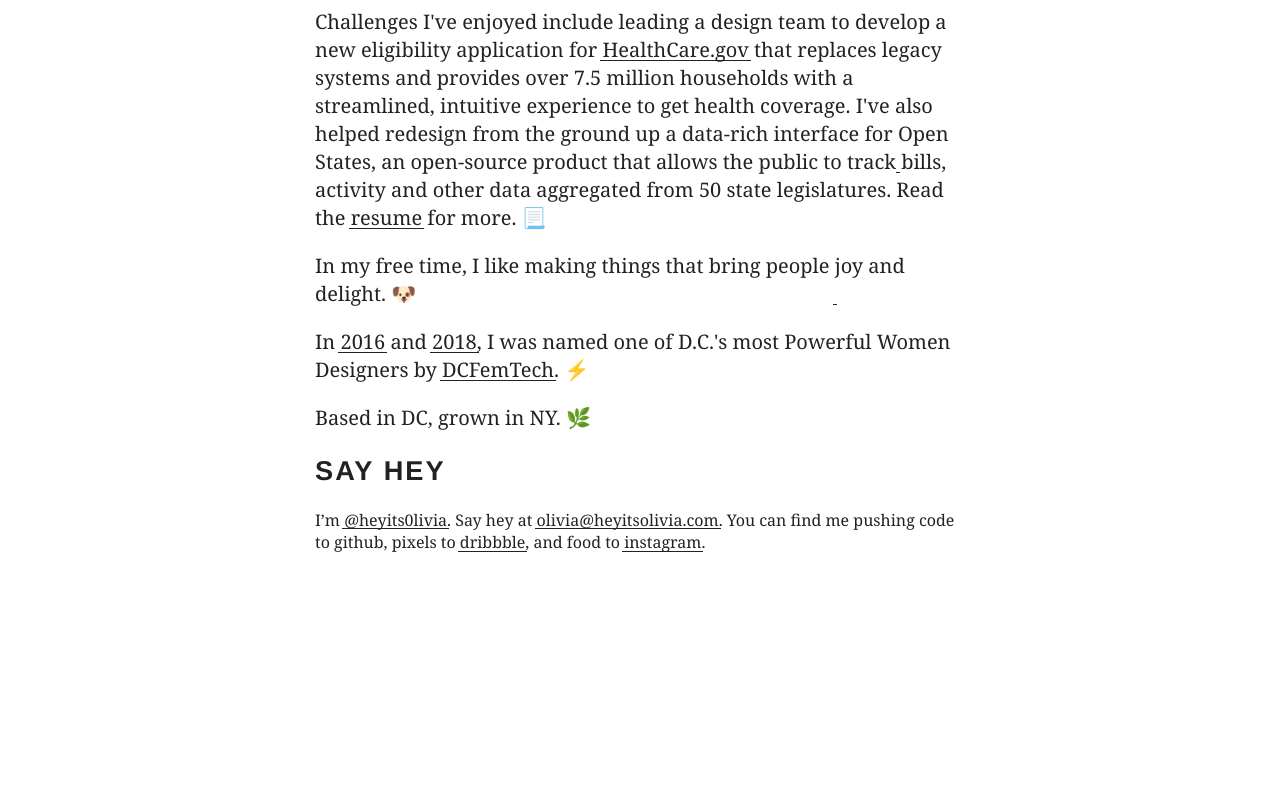
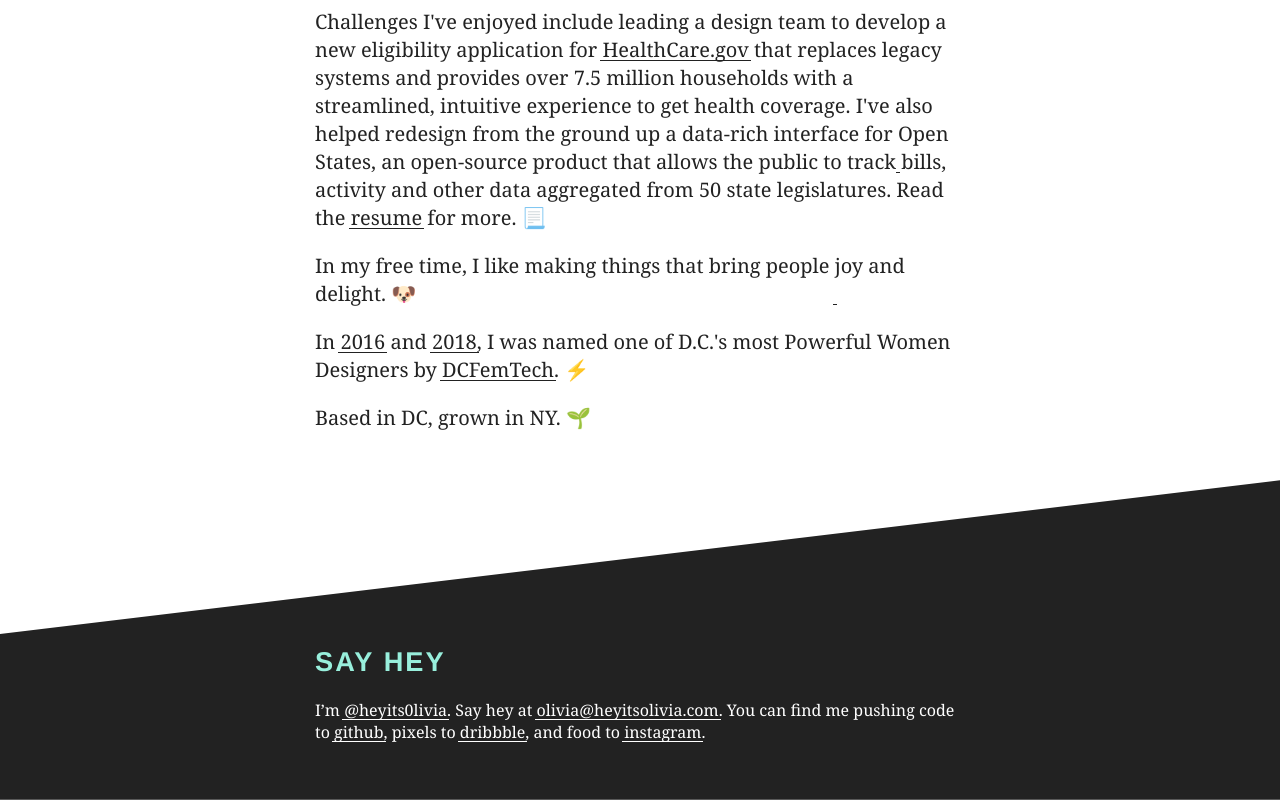
Before and after one commit to heyitsolivia/heyitsolivia, a Gatsby site: page / in a window 1280 px wide. Shown: the part 507-1307 px from the top of the page. Before the commit the page ends 1108 px from the top, so only its background shows below. Built offline with nearby package versions, Linux system fonts and the light colour scheme; Gatsby itself is replaced by a stand-in of ours.

Commit message:
Build out footer component

```diff
--- a/src/components/footer.js
+++ b/src/components/footer.js
@@ -1,14 +1,16 @@
 import React from "react"
 
 export default () => (
-    <footer>
-        <h1 className="heading heading--large">Say hey</h1>
+    <footer className="footer u-fill--dark">
+        <div className="container">
+            <h1 className="heading heading--large u-color--primary">Say hey</h1>
             <p>
                 I’m <a className="link" href="http://twitter.com/heyits0livia">@heyits0livia</a>.
                 Say hey at <a className="link" href="mailto:olivia@heyitsolivia.com">olivia@heyitsolivia.com</a>.
-            You can find me pushing code to <a href="https://github.com/heyitsolivia">github</a>,
+                You can find me pushing code to <a className="link" href="https://github.com/heyitsolivia">github</a>,
                 pixels to <a className="link" href="https://dribbble.com/heyitsolivia">dribbble</a>,
                 and food to <a className="link" href="https://instagram.com/heyits0livia/">instagram</a>.
             </p>
+        </div>
     </footer>
 )
--- a/src/components/layout.js
+++ b/src/components/layout.js
@@ -2,8 +2,10 @@
 import Footer from "../components/footer"
 
 export default ({ children }) => (
-    <div style={{ margin: `3rem auto`, maxWidth: 650, padding: `0 1rem` }}>
-        {children}
+    <div>
+        <div style={{ margin: `3rem auto`, maxWidth: 650, padding: `0 1rem` }}>
+            {children}
+        </div>
         <Footer/>
     </div>
 )
--- a/src/pages/index.js
+++ b/src/pages/index.js
@@ -14,7 +14,7 @@
             <p>Challenges I've enjoyed include leading a design team to develop a new eligibility application for <a className="link" href="https://www.navapbc.com/#healthcare-gov">HealthCare.gov</a> that replaces legacy systems and provides over 7.5 million households with a streamlined, intuitive experience to get health coverage. I've also helped redesign from the ground up a data-rich interface for <a className="link" href="http://openstates.org">Open States</a>, an open-source product that allows the public to track bills, activity and other data aggregated from 50 state legislatures. Read the <Link className="link" to="/resume/">resume</Link> for more. 📃</p>
             <p>In my free time, I like making things that bring people <a className="link" href="https://openpuppies.com">joy and delight</a>. 🐶 </p>
             <p>In <a className="link" href="https://technical.ly/dc/2016/04/06/dcfemtech-honors-52-dcs-powerful-woman-programmers-powerful-woman-designers/">2016</a> and <a className="link" href="https://technical.ly/dc/2018/04/24/here-are-the-winners-of-the-2018-dcfemtech-awards/">2018</a>, I was named one of D.C.'s most Powerful Women Designers by <a className="link" href="http://dcfemtech.com/awards-2018-media">DCFemTech</a>. ⚡</p>
-            <p>Based in DC, grown in NY. 🌿</p>
+            <p>Based in DC, grown in NY. 🌱</p>
         </article>
     </Layout>
 )
--- a/src/styles/components/footer.scss
+++ b/src/styles/components/footer.scss
@@ -0,0 +1,33 @@
+// Footer
+
+.footer {
+    width: 100%;
+    padding-top: 6rem;
+    padding-bottom: 2.5rem;
+    color: $white;
+    clip-path: polygon(
+        0 12vw,
+        100% 0%,
+        100% 100%,
+        0 100%
+    );
+
+    @include breakpoint(medium) {
+        padding-top: 8rem;
+    }
+
+    @include breakpoint(large) {
+        padding-top: 9rem;
+    }
+
+    @include breakpoint(xxlarge) {
+        padding-top: 11rem;
+    }
+}
+
+.container {
+    max-width: 650px;
+    padding-left: 1rem;
+    padding-right: 1rem;
+    margin: auto;
+}
--- a/src/styles/components/typography.scss
+++ b/src/styles/components/typography.scss
@@ -67,8 +67,9 @@
 
 .link {
     position: relative;
+    z-index: 1;
 
-    &:after {
+    &:before {
         content: '';
         position: absolute;
         left: 0;
@@ -84,8 +85,9 @@
         z-index: -1;
 
     }
-    &:hover:after,
-    &:focus:after {
+
+    &:hover:before,
+    &:focus:before {
         height: 100%;
         border-radius: 3px;
         border-color: $primary-color;
@@ -93,8 +95,26 @@
         color: $text-color;
         transition: all 250ms ease-out;
     }
+
+    // Modifications to .link on dark backgrounds
+    .u-fill--dark & {
+        color: $white;
+    }
+
+    .u-fill--dark &:before {
+        border-color: $white;
+    }
+
+    .u-fill--dark &:hover,
+    .u-fill--dark &:focus {
+        color: $text-color;
+    }
+
+    .u-fill--dark &:hover:before,
+    .u-fill--dark &:focus:before {
+        border-color: $primary-color;
+    }
 }
-
 
 
 // Resume
--- a/src/styles/global.scss
+++ b/src/styles/global.scss
@@ -1,6 +1,7 @@
 @import 'settings';
 @import 'helpers';
 @import 'mixins';
+@import 'utilities';
 
 // Mixins
 
--- a/src/styles/utilities.scss
+++ b/src/styles/utilities.scss
@@ -0,0 +1,11 @@
+// Utility Classes
+
+// Background Colors
+.u-fill--dark {
+    background-color: $black;
+}
+
+// Text Colors
+.u-color--primary {
+    color: $primary-color;
+}
```
Lines whose indentation alone changed are shown as unchanged.
